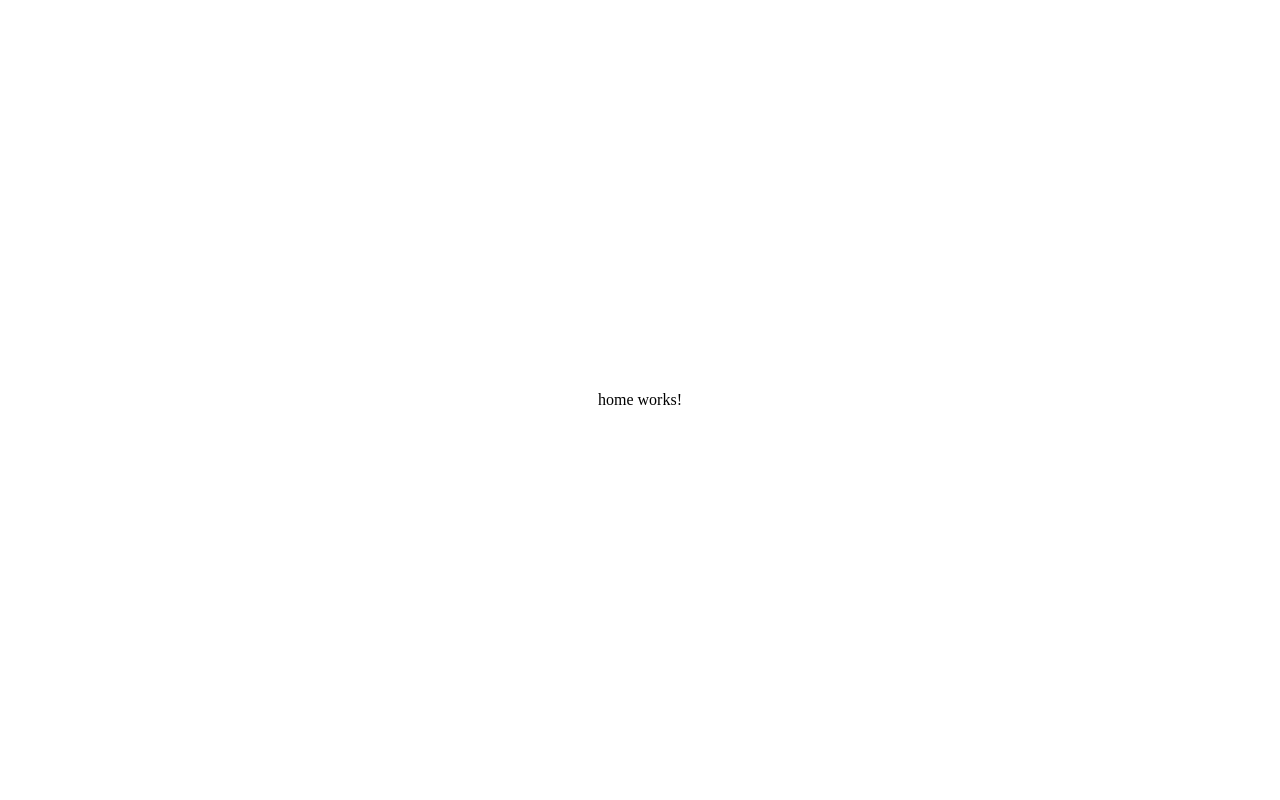
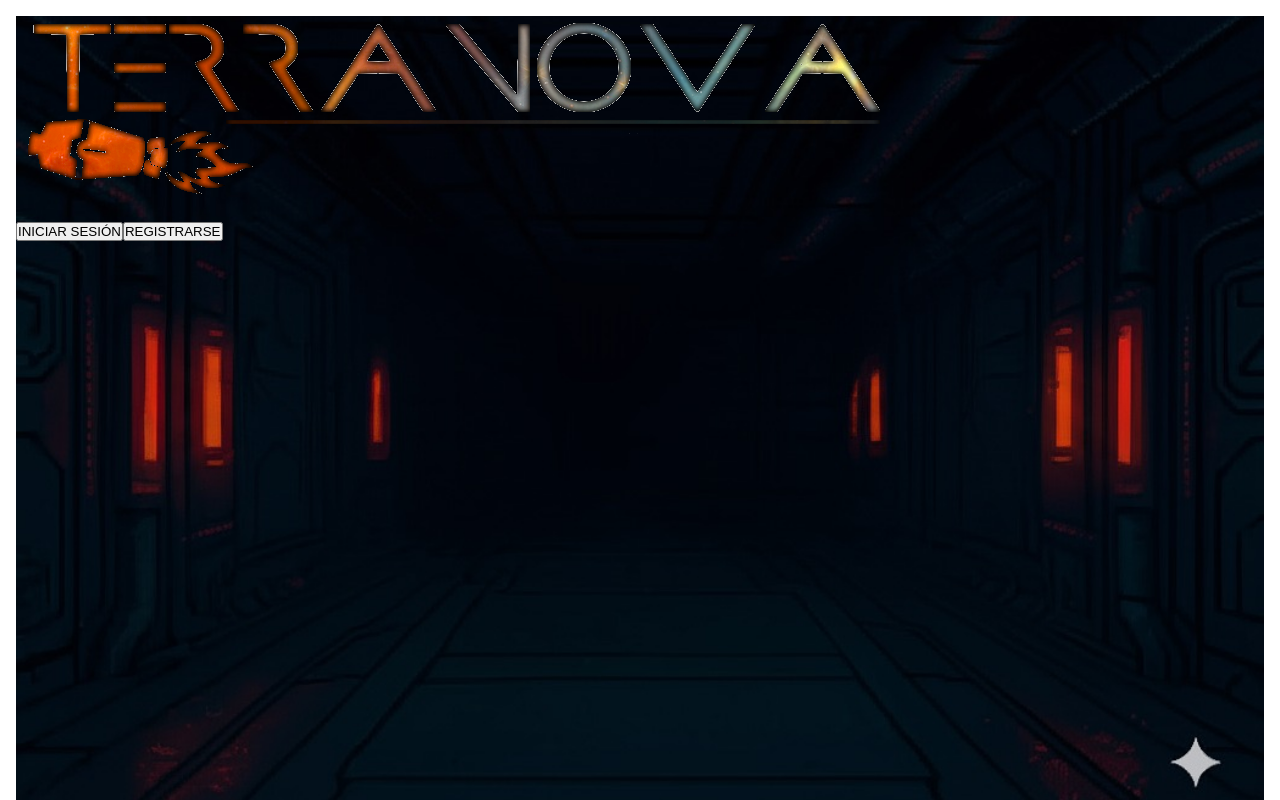
Before and after one commit to SlytherinEC/tfg-terranova-angular-node-v2, an Angular app in the folder frontend/: page /home in a window 1280 px wide. Built offline with nearby package versions, Linux system fonts and the light colour scheme.

Commit message:
Agregar estructura y estilos al componente Home

```diff
--- a/frontend/src/app/home/home.component.html
+++ b/frontend/src/app/home/home.component.html
@@ -1 +1,13 @@
-<p>home works!</p>
+<div class="title-screen-container">
+  <div class="content">
+    <!-- Aquí irá tu logo -->
+    <img src="assets/images/terranova-logo.png" alt="Logo del juego" class="logo">
+
+    <!-- Botones de login, registro, etc. -->
+    <div class="buttons-container">
+      <button class="pixel-button">INICIAR SESIÓN</button>
+      <button class="pixel-button">REGISTRARSE</button>
+      <!-- Otros botones -->
+    </div>
+  </div>
+</div>
--- a/frontend/src/app/home/home.component.scss
+++ b/frontend/src/app/home/home.component.scss
@@ -0,0 +1,22 @@
+:host {
+    display: block;
+    width: 100%;
+    height: 100%;
+  }
+
+  .title-screen-container {
+    width: 100%;
+    height: 100vh;
+    background-image: url('../../assets/images/home.jpeg');
+    background-size: cover;
+    background-position: center;
+    background-repeat: no-repeat;
+    position: relative;
+  }
+
+  /* Para el contenido del componente (logo, botones, etc.) */
+  .content {
+    position: relative;
+    z-index: 1;
+    /* Aquí añadirás más estilos para organizar tu contenido */
+  }
--- a/frontend/src/app/home/home.component.ts
+++ b/frontend/src/app/home/home.component.ts
@@ -2,6 +2,7 @@ import { Component } from '@angular/core';
 
 @Component({
   selector: 'app-home',
+  standalone: true,
   imports: [],
   templateUrl: './home.component.html',
   styleUrl: './home.component.scss'
```
